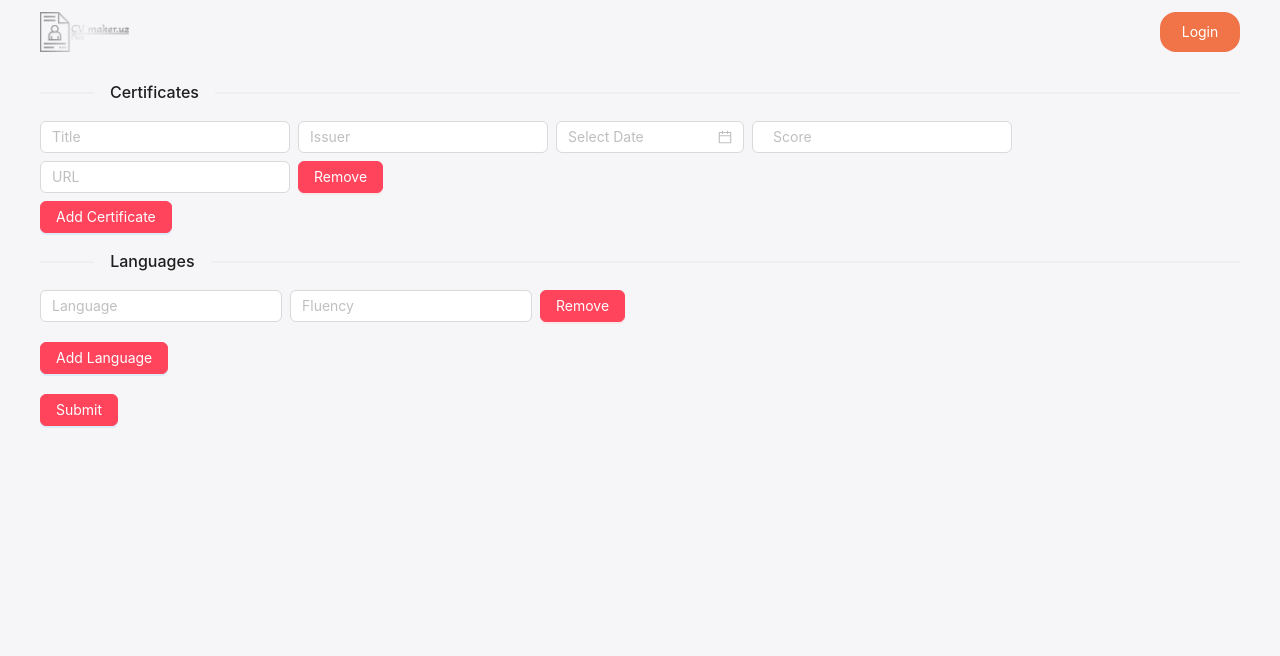
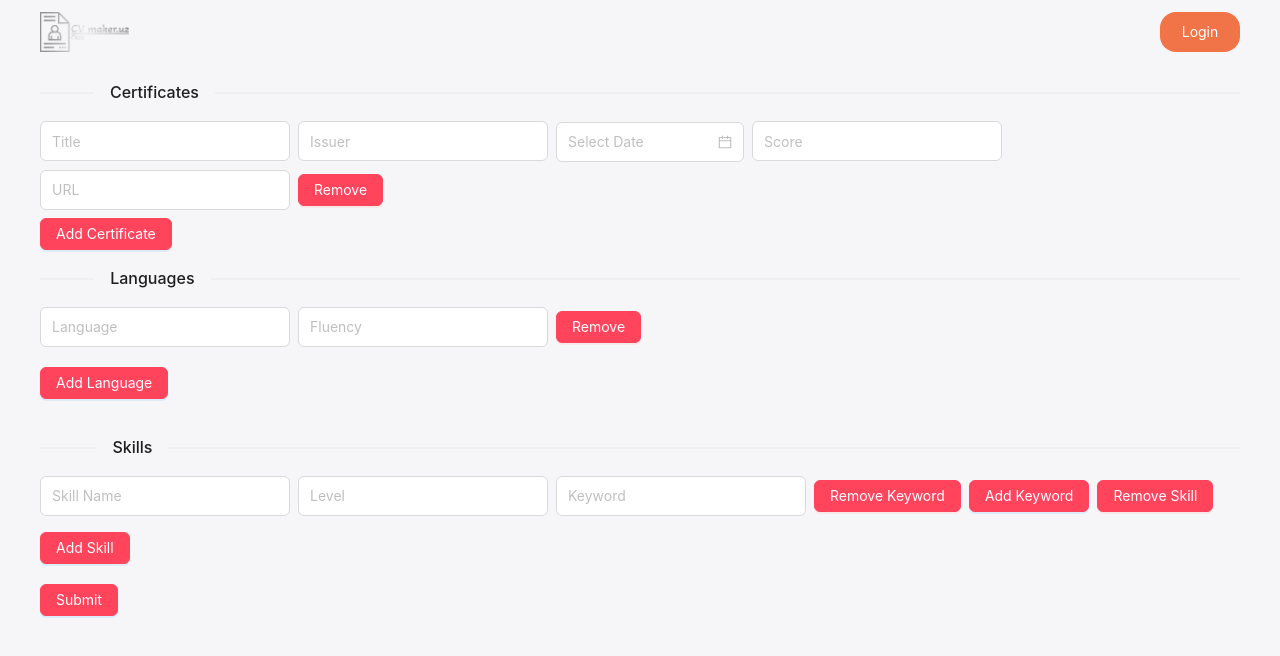
Before and after one commit to N1ler4/Team-project, a React (Vite) app: page /generate in a window 1280 px wide. Shown: the top 656 px of the page. Built offline with nearby package versions, Linux system fonts and the light colour scheme.

Commit message:
Fix bugs

```diff
--- a/src/pages/create-resume/generate.jsx
+++ b/src/pages/create-resume/generate.jsx
@@ -1,11 +1,10 @@
 import React from "react";
 import { Form, Input, Button, Space, Divider, DatePicker } from "antd";
 import { Formik, Field, FieldArray } from "formik";
-import { getDataFromCookie , deleteDataFromCookie } from "@token-service";
+import { getDataFromCookie, deleteDataFromCookie } from "@token-service";
 import useCreateStore from "../../store/create";
 import { Header } from "@ui";
 import { useNavigate } from "react-router-dom";
-
 
 const basic_redis_id = getDataFromCookie("basic-id");
 const main_redis_id = getDataFromCookie("main-id");
@@ -34,7 +33,7 @@ const initialValues = {
       language: "",
     },
   ],
-  main_redis_id:main_redis_id,
+  main_redis_id: main_redis_id,
   meta: {
     lang: "en",
     template: "",
@@ -48,27 +47,21 @@ const initialValues = {
   ],
 };
 
-
-console.log(basic_redis_id)
-
 const App = () => {
   const { FinalResume } = useCreateStore();
-  const navigate = useNavigate()
+  const navigate = useNavigate();
 
   const onSubmit = async (values) => {
-
-    values.meta.template = template
-    // values.certificates.date = values.certificates.date.slice(1,10)
+    values.meta.template = template;
 
     try {
-
       const res = await FinalResume(values);
-      if(res.status === 200){
-        deleteDataFromCookie("basic-id")
-        deleteDataFromCookie("main-id")
-        deleteDataFromCookie("type")
-        navigate("/")
-        window.open(`${res.data}`, '_blank');
+      if (res.status === 200) {
+        deleteDataFromCookie("basic-id");
+        deleteDataFromCookie("main-id");
+        deleteDataFromCookie("type");
+        navigate("/");
+        window.open(`${res.data}`, "_blank");
       }
       console.log(res);
       console.log(values);
@@ -99,21 +92,22 @@ const App = () => {
                         name={`certificates[${index}].title`}
                         as={Input}
                         placeholder="Title"
-                        className="w-[250px]"
+                        className="w-[250px] h-[40px]"
                       />
                       <Field
                         name={`certificates[${index}].issuer`}
                         as={Input}
                         placeholder="Issuer"
-                        className="w-[250px]"
+                        className="w-[250px] h-[40px]"
                       />
                       <Field
                         name={`certificates[${index}].date`}
-                        className="w-[250px]"
+                        className="w-[250px] h-[40px]"
                         render={({ field }) => (
                           <DatePicker
                             {...field}
                             placeholder="Select Date"
+                            className="h-[40px]"
                             onChange={(date) =>
                               setFieldValue(`certificates[${index}].date`, date)
                             }
@@ -124,13 +118,13 @@ const App = () => {
                         name={`certificates[${index}].score`}
                         as={Input}
                         placeholder="Score"
-                        className="px-5"
+                        className="w-[250px] h-[40px]"
                       />
                       <Field
                         name={`certificates[${index}].url`}
                         as={Input}
                         placeholder="URL"
-                        className="w-[250px]"
+                        className="w-[250px] h-[40px]"
                       />
                       <Button
                         onClick={() => remove(index)}
@@ -183,11 +177,13 @@ const App = () => {
                         name={`languages[${index}].language`}
                         as={Input}
                         placeholder="Language"
+                        className="w-[250px] h-[40px]"
                       />
                       <Field
                         name={`languages[${index}].fluency`}
                         as={Input}
                         placeholder="Fluency"
+                        className="w-[250px] h-[40px]"
                       />
                       <Button
                         onClick={() => remove(index)}
@@ -217,6 +213,106 @@ const App = () => {
               )}
             </FieldArray>
 
+            {/* Skills Section */}
+            <FieldArray name="skills">
+              {({ push, remove }) => (
+                <>
+                  <Divider orientation="left">Skills</Divider>
+                  {values.skills.map((_, index) => (
+                    <Space
+                      key={index}
+                      style={{ display: "flex", marginBottom: 8 }}
+                      align="baseline"
+                      className="flex-wrap"
+                    >
+                      <Field
+                        name={`skills[${index}].name`}
+                        as={Input}
+                        placeholder="Skill Name"
+                        className="w-[250px] h-[40px]"
+                      />
+                      <Field
+                        name={`skills[${index}].level`}
+                        as={Input}
+                        placeholder="Level"
+                        className="w-[250px] h-[40px]"
+                      />
+                      <FieldArray name={`skills[${index}].keywords`}>
+                        {({ push, remove }) => (
+                          <div className="flex items-center">
+                            {values.skills[index].keywords.map((_, kIndex) => (
+                              <Space
+                                key={kIndex}
+                                style={{ display: "flex", marginBottom: 8 }}
+                                align="baseline"
+                              >
+                                <Field
+                                  name={`skills[${index}].keywords[${kIndex}]`}
+                                  as={Input}
+                                  placeholder="Keyword"
+                                  className="w-[250px] h-[40px]"
+                                />
+                                <Button
+                                  onClick={() => remove(kIndex)}
+                                  type="primary"
+                                  danger
+                                  style={{
+                                    backgroundColor: "#ff445c",
+                                    borderColor: "#ff445c",
+                                  }}
+                                >
+                                  Remove Keyword
+                                </Button>
+                              </Space>
+                            ))}
+                            <Button
+                              type="primary"
+                              className="mb-2 ml-2"
+                              style={{
+                                backgroundColor: "#ff445c",
+                                borderColor: "#ff445c",
+                              }}
+                              onClick={() => push("")}
+                            >
+                              Add Keyword
+                            </Button>
+                          </div>
+                        )}
+                      </FieldArray>
+                      <Button
+                        onClick={() => remove(index)}
+                        type="primary"
+                        style={{
+                          backgroundColor: "#ff445c",
+                          borderColor: "#ff445c",
+                        }}
+                        danger
+                      >
+                        Remove Skill
+                      </Button>
+                    </Space>
+                  ))}
+                  <Button
+                    type="primary"
+                    style={{
+                      backgroundColor: "#ff445c",
+                      borderColor: "#ff445c",
+                    }}
+                    className="mb-5"
+                    onClick={() =>
+                      push({
+                        name: "",
+                        level: "",
+                        keywords: [""],
+                      })
+                    }
+                  >
+                    Add Skill
+                  </Button>
+                </>
+              )}
+            </FieldArray>
+
             <Form.Item>
               <Button
                 type="primary"
--- a/src/pages/resume-list/resume-list.jsx
+++ b/src/pages/resume-list/resume-list.jsx
@@ -10,7 +10,7 @@ export default function resumeList() {
   const getData = async () => {
     const res = await getAllResume();
     if (res.status === 200) {
-      setData(res.data);
+      setData(res.data.resumes);
     }
   };
   useEffect(() => {
```
